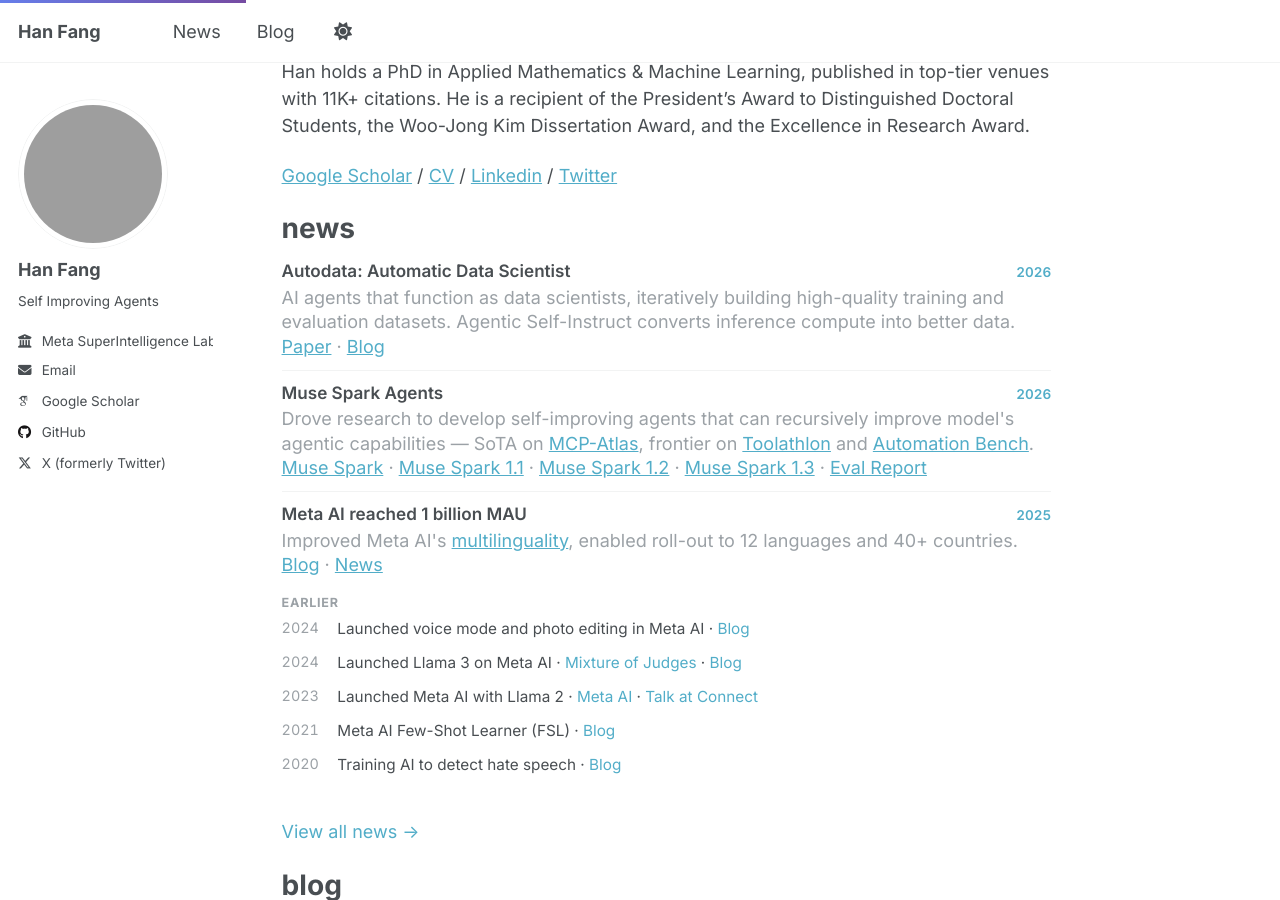
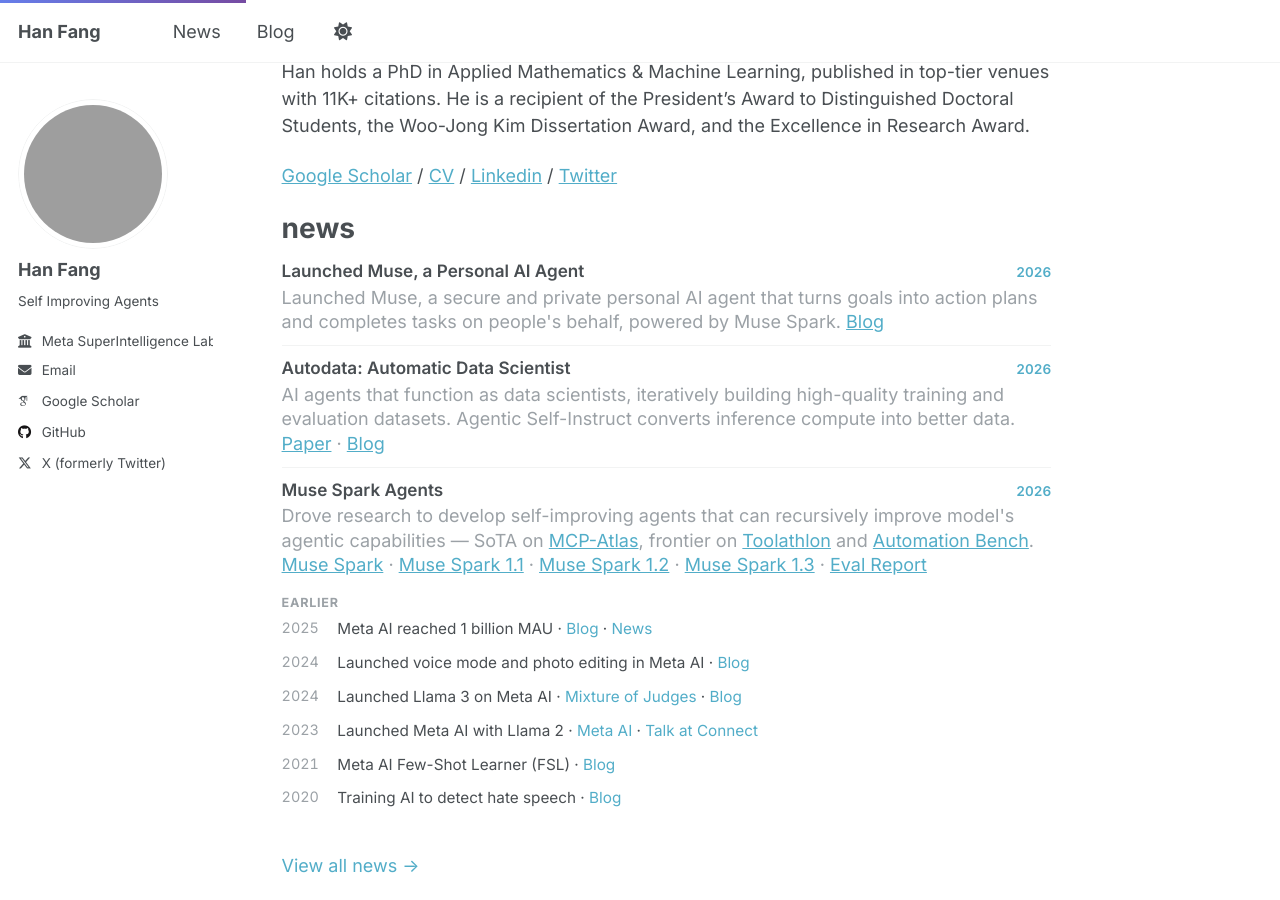
Before and after one commit to hanfang/hanfang.github.io, a Jekyll site: the page built from _pages/about.md, in a window 1280 px wide and 900 px high, scrolled down 323 px. Built offline with Jekyll 4.4.1, drawn with Linux system fonts in a browser that asks for light colours; some web fonts are replaced.

Commit message:
Add Muse launch to news

```diff
--- a/_pages/about.md
+++ b/_pages/about.md
@@ -21,6 +21,14 @@
 
 <div class="news-item">
   <div class="news-item__head">
+    <h3 class="news-item__title">Launched Muse, a Personal AI Agent</h3>
+    <span class="news-item__year">2026</span>
+  </div>
+  <p class="news-item__desc">Launched Muse, a secure and private personal AI agent that turns goals into action plans and completes tasks on people's behalf, powered by Muse Spark. <a href="https://about.fb.com/news/2026/09/introducing-muse-personal-ai-agent/">Blog</a></p>
+</div>
+
+<div class="news-item">
+  <div class="news-item__head">
     <h3 class="news-item__title">Autodata: Automatic Data Scientist</h3>
     <span class="news-item__year">2026</span>
   </div>
@@ -35,19 +43,12 @@
   <p class="news-item__desc">Drove research to develop self-improving agents that can recursively improve model's agentic capabilities — SoTA on <a href="https://labs.scale.com/leaderboard/mcp_atlas">MCP-Atlas</a>, frontier on <a href="https://toolathlon.xyz/docs/leaderboard">Toolathlon</a> and <a href="https://zapier.com/benchmarks">Automation Bench</a>. <a href="https://ai.meta.com/blog/introducing-muse-spark-msl/">Muse Spark</a> · <a href="https://ai.meta.com/blog/introducing-muse-spark-meta-model-api/">Muse Spark 1.1</a> · <a href="https://developer.meta.com/ai/models/muse-spark/">Muse Spark 1.2</a> · <a href="https://research.meta.ai/blog/introducing-muse-spark-1-3">Muse Spark 1.3</a> · <a href="https://ai.meta.com/static-resource/muse-spark-1-1-evaluation-report">Eval Report</a></p>
 </div>
 
-<div class="news-item">
-  <div class="news-item__head">
-    <h3 class="news-item__title">Meta AI reached 1 billion MAU</h3>
-    <span class="news-item__year">2025</span>
-  </div>
-  <p class="news-item__desc">Improved Meta AI's <a href="https://about.fb.com/news/2024/07/meta-ai-is-now-multilingual-more-creative-and-smarter/">multilinguality</a>, enabled roll-out to 12 languages and 40+ countries. <a href="https://ai.meta.com/blog/future-of-ai-built-with-llama/">Blog</a> · <a href="https://techcrunch.com/2025/05/29/meta-ai-now-has-1b-monthly-active-users/">News</a></p>
-</div>
-
 </div>
 
 <div class="news-earlier">
   <h4 class="news-earlier__label">Earlier</h4>
   <ul class="news-compact">
+    <li><span class="news-compact__year">2025</span> <span class="news-compact__body">Meta AI reached 1 billion MAU · <a href="https://ai.meta.com/blog/future-of-ai-built-with-llama/">Blog</a> · <a href="https://techcrunch.com/2025/05/29/meta-ai-now-has-1b-monthly-active-users/">News</a></span></li>
     <li><span class="news-compact__year">2024</span> <span class="news-compact__body">Launched voice mode and photo editing in Meta AI · <a href="https://about.fb.com/news/2024/09/metas-ai-product-news-connect/">Blog</a></span></li>
     <li><span class="news-compact__year">2024</span> <span class="news-compact__body">Launched Llama 3 on Meta AI · <a href="https://arxiv.org/abs/2409.20370">Mixture of Judges</a> · <a href="https://ai.meta.com/blog/meta-llama-3-1/">Blog</a></span></li>
     <li><span class="news-compact__year">2023</span> <span class="news-compact__body">Launched Meta AI with Llama 2 · <a href="https://about.fb.com/news/2023/09/introducing-ai-powered-assistants-characters-and-creative-tools/">Meta AI</a> · <a href="https://developers.facebook.com/videos/2023/building-metas-next-generation-ai-product-experiences-with-llama/">Talk at Connect</a></span></li>
```
Also changed, not shown: _pages/news.md (+6 -0 lines).
